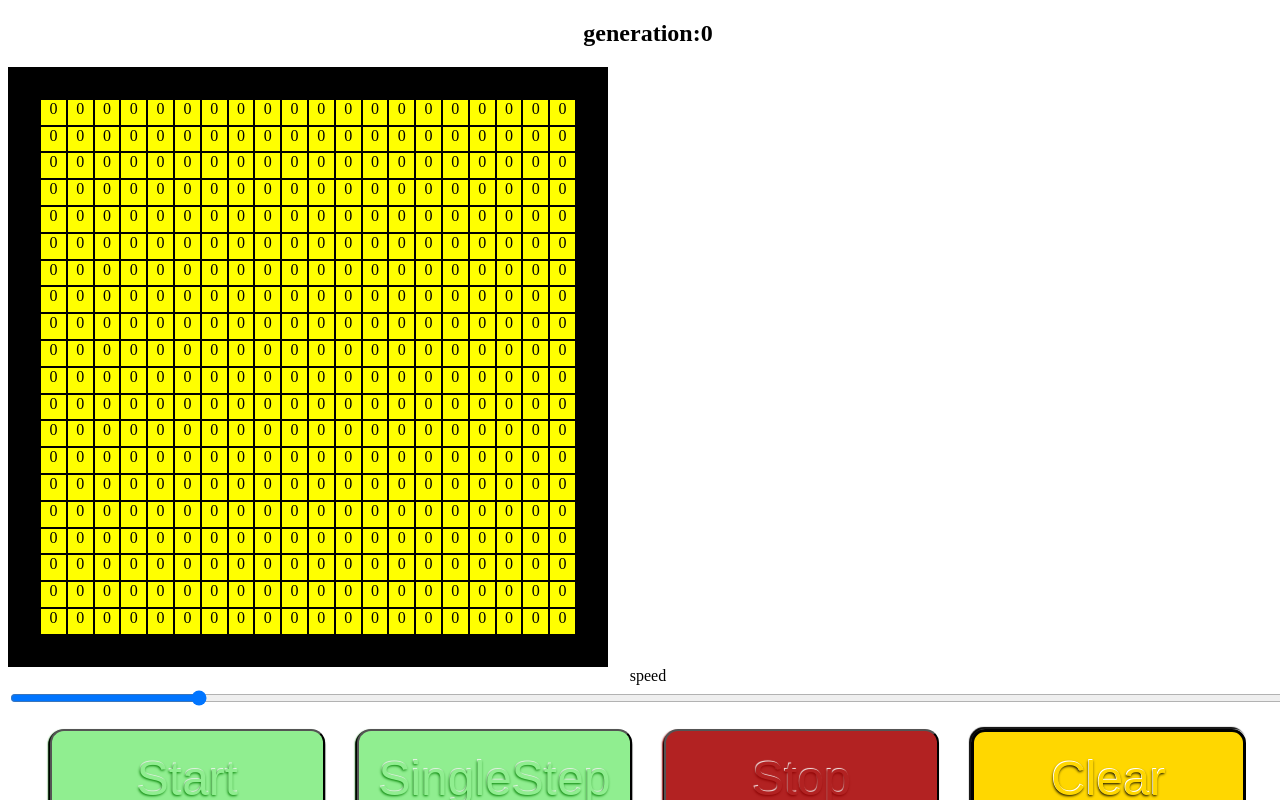
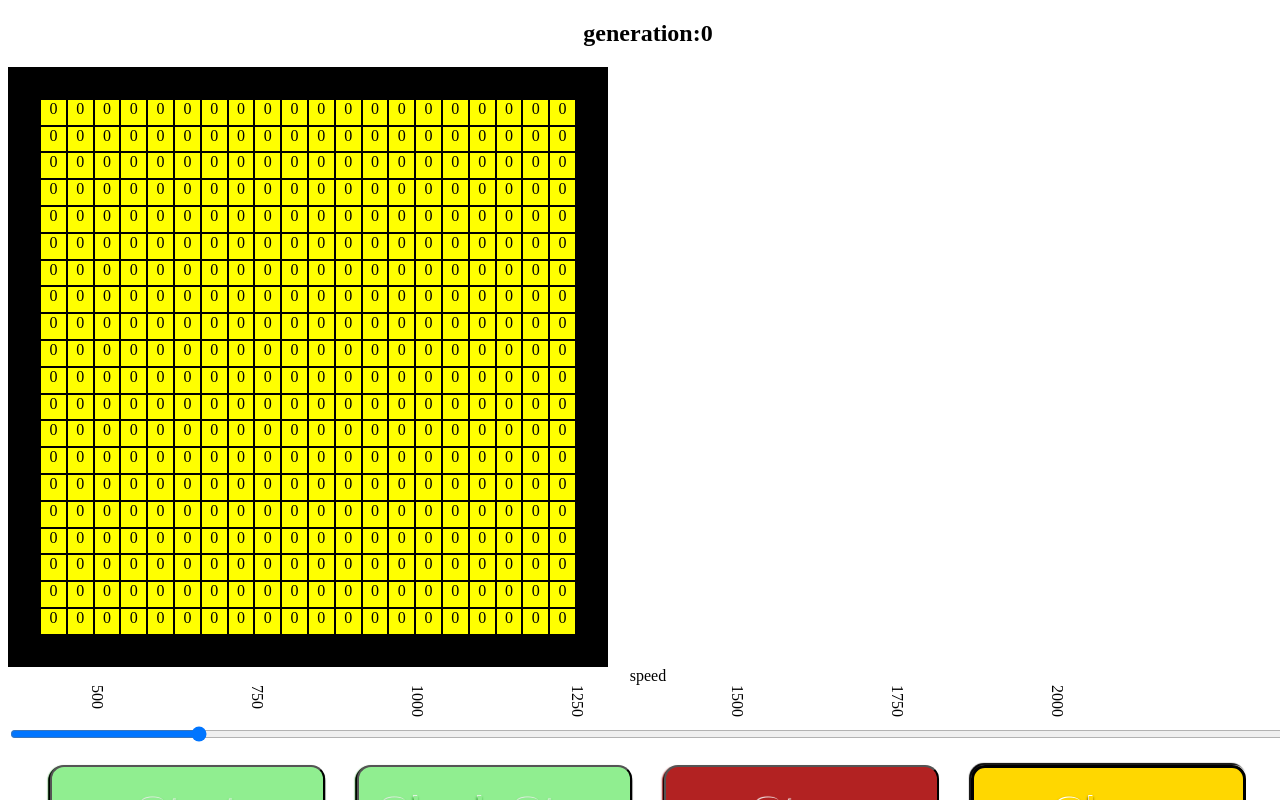
Before and after one commit to jtwray/gol, a React (Create React App) app: page / in a window 1280 px wide. Shown: the top 800 px of the page. Built offline with nearby package versions, Linux system fonts and the light colour scheme.

Commit message:
adds Speed Adjustment and useInterval Hook Adds useInterval Hook from https://overreacted.io/making-setinterval-declarative-with-react-hooks/ Slider from https://www.w3schools.com/howto/tryit.asp?filename=tryhow_css_js_rangeslider

```diff
--- a/src/Grid.js
+++ b/src/Grid.js
@@ -1,4 +1,4 @@
-import React, { useState, useEffect } from "react";
+import React, { useState, useEffect, useRef } from "react";
 import Box from "./Box.js";
 import Row from "./Row.js";
 import "./styles.css";
@@ -6,10 +6,8 @@ import "./styles.css";
 export default function Grid({ gen, setGen }) {
   let rowsLen = 20;
   let colsLen = 20;
-  let [clicked, setClicked] = useState(true);
-  const [interval, setIntervalState] = useState({ interval: +1000 });
+  const [interval, setIntervalState] = useState(null);
   const [isRunning, setisRunning] = useState(false);
-const[newTimeoutHandler,setnewTimeoutHandler]=useState(null)
   let [clear, setClear] = useState(true);
   let [random, setRandom] = useState(false);
   let [populated2dArray, setPopulated2dArray] = useState(
@@ -50,46 +48,38 @@ const[newTimeoutHandler,setnewTimeoutHandler]=useState(null)
     return grid;
   }
 
-  // this.runIteration===
+  // this.RunIteration===
 
-  // runIteration(){
+  // RunIteration(){
   // console.log('running iteration');
   // let newBoard=makeEmptyBoard();
 
   // setRandomCells()
-  // let handleTimeout= window.setTimeout(()=>{runIteration()},interval)
+  // let handleTimeout= window.setTimeout(()=>{RunIteration()},interval)
   // }
   // this.timeoutHandler===
-  // let handleTimeout= window.setTimeout(()=>{runIteration()},interval)
+  // let handleTimeout= window.setTimeout(()=>{RunIteration()},interval)
 
   // this.runGame===
   function runGame() {
     setisRunning(true);
-    runIteration();
   }
 
   // this.stopGame===
   function stopGame() {
     setisRunning(false);
-
-    if (newTimeoutHandler == null) {
-      return;
-    }
-    if (newTimeoutHandler) {
-    setnewTimeoutHandler({newTimeoutHandler:  window.clearTimeout(newTimeoutHandler)});
-     setnewTimeoutHandler({newTimeoutHandler:null}) ;
-    }
+    setIntervalState(null);
   }
 
   // this.handleIntervalChange===
 
-  function handleIntervalChange(event) {
+  function handleIntervalSlideChange(event) {
     setIntervalState({ interval: event.target.value });
+    console.log({ interval });
   }
 
   function clearGrid() {
     populateClearGrid(populated2dArray);
-    setClear(true);
     setGen(0);
     console.log("line29 Grid Cleared");
   }
@@ -101,8 +91,8 @@ const[newTimeoutHandler,setnewTimeoutHandler]=useState(null)
         rando[r][c] = Math.floor(Math.random() * 2);
       }
     }
-    setRandom(true);
 
+    setPopulated2dArray(rando);
     return rando;
   }
 
@@ -131,17 +121,18 @@ const[newTimeoutHandler,setnewTimeoutHandler]=useState(null)
    * by referring to liveNeighborCount("LNC") of same cell in original grid
    * if LNC < 2 set cloned grid cell value = 0   * if LNC = 3 set cloned grid cell value = 1   * if LNC > 3  set cloned grid cell value = 0
    */
-  function updateGrid(newGrid, prevGrid) {
+  function updateGrid() {
+    let [newGrid, prevGrid] = copyDblArr(populated2dArray);
     for (let r = 0; r < rowsLen; r++) {
       for (let c = 0; c < colsLen; c++) {
         let liveCnt = checkToroidalNeighbors(prevGrid, c, r);
-        if (liveCnt < 2) {
+        if (liveCnt < +2) {
           newGrid[r][c] = 0;
         }
-        if (liveCnt === 3) {
-          newGrid[r][c] = 1;
+        if (liveCnt === +3) {
+          newGrid[r][c] = +1;
         }
-        if (liveCnt > 3) {
+        if (liveCnt > +3) {
           newGrid[r][c] = 0;
         }
       }
@@ -150,16 +141,9 @@ const[newTimeoutHandler,setnewTimeoutHandler]=useState(null)
     setGen(gen + 1);
   }
 
-  function runIteration() {
+  function RunIteration() {
     console.log(gen);
-    let [copiedArr] = copyDblArr(populated2dArray);
-
-    let newTimeoutHandler = window.setTimeout(() => {
-      runIteration()
-      window.clearTimeout(newTimeoutHandler)
-    }, +interval);
-
-    updateGrid(copiedArr, populated2dArray)
+    useInterval(updateGrid(), interval);
   }
 
   function runSingleStep() {
@@ -167,42 +151,40 @@ const[newTimeoutHandler,setnewTimeoutHandler]=useState(null)
     let [copiedArr] = copyDblArr(populated2dArray);
 
     let newTimeoutHandler = window.setTimeout(() => {
-      runIteration();
+      RunIteration();
     }, +interval);
     updateGrid(copiedArr, populated2dArray);
     window.clearTimeout(newTimeoutHandler);
   }
 
+  function useInterval(callback, delay) {
+    let id;
+    const savedCallback = useRef();
+    useEffect(() => {
+      savedCallback.current = callback;
+    });
+
+    useEffect(() => {
+      function tick() {
+        savedCallback.current();
+      }
+      if (isRunning==true && delay) {
+        id = setInterval(tick, delay);
+        return () => {
+          clearInterval(id);
+        };
+      }
+    }, [delay]);
+    // return [id]
+  }
+
+  useInterval(() => updateGrid(), interval);
+
   /** sideeffects */
 
-  // useEffect(() => {
-  //   setUpOnFirstLoad(randomizeGrid);
+  let dl = [500, 750, 1000,1250, 1500,1750, 2000];
 
-  //   setGen(0);
-  // }, []);
-  // useEffect(() => {
-  //   if (clear) {
-  //     setUpOnFirstLoad(populateClearGrid);
-  //     setClear(false);
-  //   }
-  //   if (random) {
-  //     setUpOnFirstLoad(randomizeGrid);
-  //     setRandom(false);
-  //   }
-  //   setGen(0);
-  // }, [clear, random]);
 
-  //         let dl =[250,300,350,400,450,500,550,600,650,700,750,800,850,900,1000,1050,1100,1150,1200,1250,1300,1350,1400,1450,1500,1550,1600,1650,1700,1750,1800,1850,1900,1950,2000];
-  //         let j= {};
-  // j.key=null
-  // dl.map((el, i)=>
-  //   j.key=el,
-  //   el =document.createElement("option"),
-  //   el.textContent = dl[i],
-  //   el.setAttribute("label", null),
-
-  //   return(  lifeCycleRange.append(j)),
-  // );
   return (
     <>
       <h2>generation:{gen}</h2>
@@ -225,14 +207,27 @@ const[newTimeoutHandler,setnewTimeoutHandler]=useState(null)
 
       <div>
         <label>speed</label>
+        <div
+          className="sliderBox"
+          style={{
+            display: "inline",
+            writingMode: "vertical-lr",
+            maxWidth: "100%"
+          }}
+        >
+          {dl.map((option, i) => (
+            <option key={`${option}_${i}`} value={option}>{option}</option>
+          ))}
+        </div>
         <input
           type="range"
-          step="50"
+          step="250"
           value="500"
           min="250"
           max="2000"
           list="lifeCycleRange"
           id="lifeCyleRangeSlide"
+          onChange={handleIntervalSlideChange}
         />
         <datalist
           id="lifeCycleRange"
--- a/src/styles.css
+++ b/src/styles.css
@@ -2,6 +2,29 @@
   font-family: sans-serif;
   text-align: center;
 }
-*{box-sizing:border-box;
-width:100%;
-text-align:center;}
+* {
+  box-sizing: border-box;
+  width: 100%;
+  text-align: center;
+}
+
+input#lifeCyleRangeSlide {
+  max-width: 100vw;
+  width: 100%;
+}
+
+option {
+  width: 12.50vw;
+  display: flex;
+  padding: 0 5rem;
+}
+
+div .sliderBox {
+  writing-mode: vertical-lr;
+  max-width: 100%;
+  width: 100%;
+  display: flex;
+  flex-direction: column;
+  align-items: center;
+  text-align: center;
+}
```
